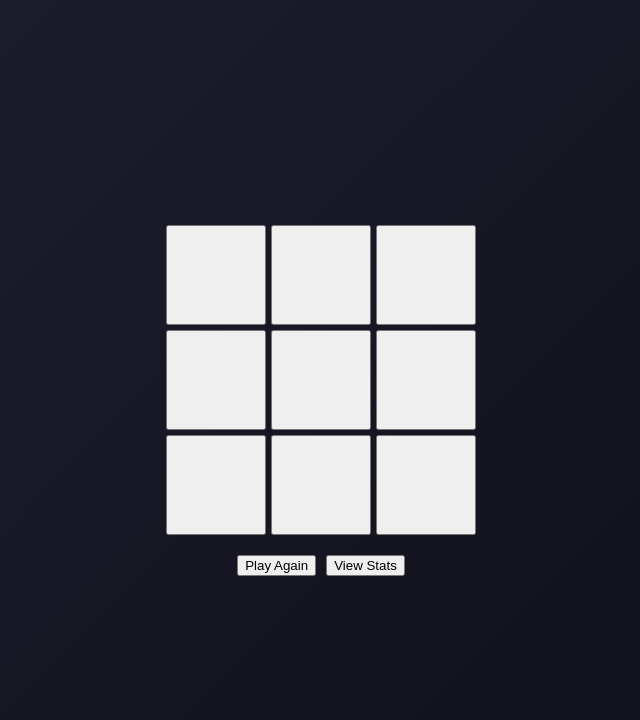
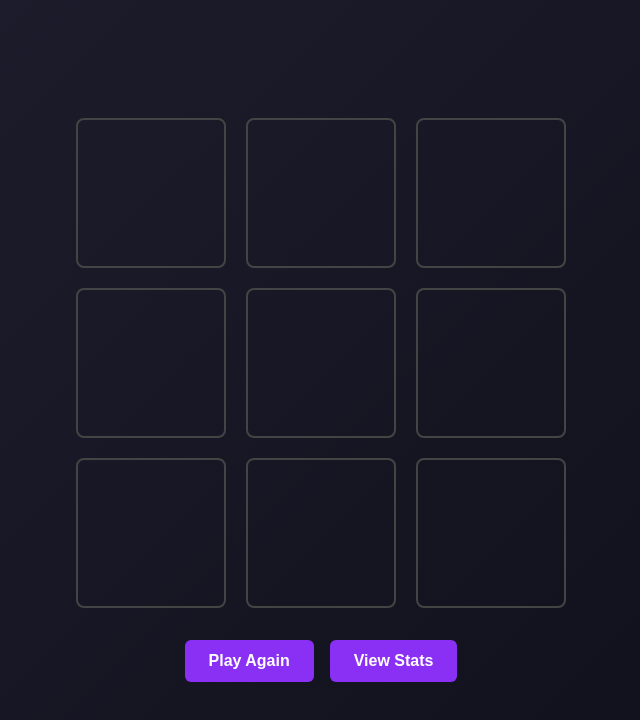
Before and after one commit to Jimmykotter/GridLock, a React app in the folder client/: page /gameboard in a window 1280 px wide. Shown: the top 720 px of the page, without its empty margins (319-959 px from the left). Built offline with nearby package versions, Linux system fonts and the light colour scheme; the HTML template or start-up script is replaced by a standard one.

Commit message:
adjusting styles and animations

```diff
--- a/client/package.json
+++ b/client/package.json
@@ -11,17 +11,21 @@
   },
   "dependencies": {
     "@apollo/client": "^3.7.14",
+    "@react-spring/web": "^9.7.5",
     "animejs": "^4.0.2",
+    "framer-motion": "^12.9.4",
     "graphql": "^16.6.0",
     "jwt-decode": "^4.0.0",
     "react": "^18.2.0",
     "react-dom": "^18.2.0",
-    "react-router-dom": "^6.23.1"
+    "react-router-dom": "^6.23.1",
+    "react-transition-group": "^4.4.5"
   },
   "devDependencies": {
     "@types/animejs": "^3.1.13",
     "@types/react": "^18.2.66",
     "@types/react-dom": "^18.2.22",
+    "@types/react-transition-group": "^4.4.12",
     "@typescript-eslint/eslint-plugin": "^7.2.0",
     "@typescript-eslint/parser": "^7.2.0",
     "@vitejs/plugin-react": "^4.2.1",
--- a/client/src/App.tsx
+++ b/client/src/App.tsx
@@ -1,48 +1,49 @@
+// import React from 'react';
+import { Routes, Route, useLocation } from 'react-router-dom';
+import { useTransition, animated } from '@react-spring/web';
 
-import {
-  ApolloClient,
-  InMemoryCache,
-  ApolloProvider,
-  createHttpLink,
-} from '@apollo/client';
-import { setContext } from '@apollo/client/link/context';
-import { Outlet } from 'react-router-dom';
+import LoginPage  from './pages/Login';
+import SignupPage from './pages/Signup';
+import GameBoard  from './pages/gameboard';
+import ErrorPage  from './pages/errorPage';
 
+export default function App() {
+  const location = useLocation();
+  const transitions = useTransition(location, {
+    keys: location.pathname,
+    from:   { opacity: 0, transform: 'translateX(100%)' },
+    enter:  { opacity: 1, transform: 'translateX(0%)'    },
+    leave:  { opacity: 0, transform: 'translateX(-100%)' },
+    config: { duration: 500 }
+  });
 
-
-const httpLink = createHttpLink({
-  uri: '/graphql',
-});
-
-// Construct request middleware that will attach the JWT token to every request as an `authorization` header
-const authLink = setContext((_, { headers }) => {
-  // get the authentication token from local storage if it exists
-  const token = localStorage.getItem('id_token');
-  // return the headers to the context so httpLink can read them
-  return {
-    headers: {
-      ...headers,
-      authorization: token ? `Bearer ${token}` : '',
-    },
-  };
-});
-
-const client = new ApolloClient({
-  // Set up our client to execute the `authLink` middleware prior to making the request to our GraphQL API
-  link: authLink.concat(httpLink),
-  cache: new InMemoryCache(),
-});
-
-function App() {
   return (
-    <ApolloProvider client={client}>
-      <div className="flex-column justify-flex-start min-100-vh">
-        <div className="container">
-          <Outlet />
-        </div>
-      </div>
-    </ApolloProvider>
+    <div style={{
+      position: 'relative',
+      width:    '100%',
+      height:   '100vh',
+      overflow: 'hidden'
+    }}>
+      {transitions((style, loc) => (
+        <animated.div
+          style={{
+            ...style,
+            position: 'absolute',
+            top:      0,
+            left:     0,
+            width:    '100%',
+            height:   '100%'
+          }}
+        >
+          <Routes location={loc} key={loc.pathname}>
+            <Route path="/"         element={<LoginPage />}   />
+            <Route path="/login"    element={<LoginPage />}   />
+            <Route path="/signup"   element={<SignupPage />}  />
+            <Route path="/gameboard" element={<GameBoard />}   />
+            <Route path="*"         element={<ErrorPage />}   />
+          </Routes>
+        </animated.div>
+      ))}
+    </div>
   );
 }
-
-export default App;
--- a/client/src/pages/gameboard.tsx
+++ b/client/src/pages/gameboard.tsx
@@ -1,247 +1,113 @@
-// // // Inside GameBoard.tsx
+// src/pages/GameBoard.tsx
+import React, { useEffect, useState } from 'react';
+import '../styles/gameboard.css';
 
-// import { useEffect, useState } from "react";
-
-// export default function GameBoard() {
-//   const PLAYER_SYMBOL = "X";
-//   const AI_SYMBOL = "O";
-//   const STARTING_BOARD = Array(9).fill(null);
-
-//   const [board, setBoard] = useState(STARTING_BOARD); // 9 squares
-//   const [currentPlayer, setCurrentPlayer] = useState(PLAYER_SYMBOL);
-//   const [winner, setWinner] = useState<string | null>(null);
-
-//   //start game immediately on render
-//   function startGame() {
-//     //coinflip on first game to see who starts (ideally)
-//     // winner goes first otherwise (ideally)
-//     setBoard(STARTING_BOARD);
-//     setCurrentPlayer(PLAYER_SYMBOL);
-//     setWinner(null);
-//   }
-
-//   useEffect(startGame, []);
-//   useEffect(function () {
-//     checkWin(board);
-//   });
-
-//   // see whos turn it is
-//   useEffect(
-//     function () {
-//       if (currentPlayer !== AI_SYMBOL) {
-//         return;
-//       }
-
-//       function getAiMove() {
-//         // make API request here*
-//       }
-//       getAiMove();
-//     },
-//     [currentPlayer]
-//   );
-//   // check if somebody won:
-//   // leave board and display message:
-//   // render button for play again
-//   // render button for see player stats
-
-//   function checkWin(board: (string | null)[]) {
-//     const winCombos = [
-//       [0, 1, 2],
-//       [3, 4, 5],
-//       [6, 7, 8], // rows
-//       [0, 3, 6],
-//       [1, 4, 7],
-//       [2, 5, 8], // columns
-//       [0, 4, 8],
-//       [2, 4, 6], // diagonals
-//     ];
-
-//     // for (let i = 0; i<winCombos.length; i++){
-//     //   const combo = winCombos[i]
-//     // }
-
-//     for (let combo of winCombos) {
-//       const [a, b, c] = combo;
-
-//       // check that all slots have a value
-//       if (!board[a] || !board[b] || !board[c]) {
-//         continue;
-//       }
-
-//       // check if board contains winning combo
-//       if (board[a] === board[b] && board[b] === board[c]) {
-//         setWinner(board[a]);
-//       }
-//     }
-// return (
-//   <div>
-//   {winner && <p>{winner} wins!</p>}
-//   <button onClick={startGame}>Start New Game</button>
-//   <button onClick={() => alert("Player stats feature coming soon!")}>
-//     View Stats
-//   </button>
-//   </div>
-// );
-
-//   }
-
-//   function handleCellClick(index: number) {
-//     if (currentPlayer !== PLAYER_SYMBOL || board[index]) return; // Ignore if not player's turn or already filled
-
-//     const newBoard = [...board];
-//     newBoard[index] = PLAYER_SYMBOL; // Player always plays X
-//     setBoard(newBoard);
-//     setCurrentPlayer(AI_SYMBOL); // Switch to AI's turn
-//   }
-
-//   return (
-//     <div
-//       style={{
-//         display: "grid",
-//         gridTemplateColumns: "repeat(3, 100px)",
-//         gap: "5px",
-
-//       }}
-//     >
-//       {board.map((cell, idx) => (
-//         <button
-//           key={idx}
-//           onClick={() => handleCellClick(idx)}
-//           style={{ width: "100px", height: "100px", fontSize: "32px" }}
-//           title={!cell ? `make a move on square ${idx + 1}` : ``}
-//           disabled={cell ? true : false}
-//         >
-//           {cell}
-//         </button>
-//       ))}
-//     </div>
-//   );
-// }
-
-// Inside GameBoard.tsx
-
-import { useEffect, useState } from "react";
+type Cell = string | null;
+const PLAYER_SYMBOL: Cell = 'X';
+const AI_SYMBOL:      Cell = 'O';
+const STARTING_BOARD: Cell[] = Array(9).fill(null);
 
 export default function GameBoard() {
-  const PLAYER_SYMBOL = "X";
-  const AI_SYMBOL = "O";
-  const STARTING_BOARD = Array(9).fill(null);
+  const [board, setBoard] = useState<Cell[]>([...STARTING_BOARD]);
+  const [currentPlayer, setCurrentPlayer] = useState<Cell>(PLAYER_SYMBOL);
+  const [winner, setWinner] = useState<Cell>(null);
 
-  const [board, setBoard] = useState<(string | null)[]>(STARTING_BOARD);
-  const [currentPlayer, setCurrentPlayer] = useState(PLAYER_SYMBOL);
-  const [winner, setWinner] = useState<string | null>(null);
-
-  function startGame() {
-    setBoard(STARTING_BOARD);
+  const startGame = () => {
+    setBoard([...STARTING_BOARD]);
     setCurrentPlayer(PLAYER_SYMBOL);
     setWinner(null);
-  }
+  };
 
-  useEffect(startGame, []); // ✅ Correct - start game on mount
+  useEffect(() => {
+    startGame();
+  }, []);
 
   useEffect(() => {
     checkWin(board);
   }, [board]);
-  // ✅ Changed: Previously missing dependency array in checkWin useEffect (before it was running on *every* render).
 
   useEffect(() => {
     if (currentPlayer !== AI_SYMBOL || winner) return;
-    // ✅ Added winner check so AI doesn't move after game over
 
-    function getAiMove() {
-      const emptyIndexes = board
-        .map((cell, idx) => (cell === null ? idx : null))
-        .filter((idx) => idx !== null) as number[];
-
-      if (emptyIndexes.length === 0) return; // no available moves
+    const getAiMove = () => {
+      const emptyIndexes = board.reduce<number[]>((acc, cell, idx) => {
+        if (cell === null) acc.push(idx);
+        return acc;
+      }, []);
+      if (emptyIndexes.length === 0) return;
 
       const randomMove =
         emptyIndexes[Math.floor(Math.random() * emptyIndexes.length)];
 
-      const newBoard = [...board];
-      newBoard[randomMove] = AI_SYMBOL;
-      setBoard(newBoard);
-      setCurrentPlayer(PLAYER_SYMBOL); // return turn to human
-    }
+      setBoard(prev => {
+        const next = [...prev];
+        next[randomMove] = AI_SYMBOL;
+        return next;
+      });
+      setCurrentPlayer(PLAYER_SYMBOL);
+    };
 
-    setTimeout(getAiMove, 750);
-    // ✅ Kept your basic idea, just slight delay for "thinking" effect
+    const timer = setTimeout(getAiMove, 750);
+    return () => clearTimeout(timer);
   }, [currentPlayer, board, winner]);
-  // ✅ Added winner to dependency array for safety
 
-  function checkWin(board: (string | null)[]) {
-    const winCombos = [
-      [0, 1, 2],
-      [3, 4, 5],
-      [6, 7, 8],
-      [0, 3, 6],
-      [1, 4, 7],
-      [2, 5, 8],
-      [0, 4, 8],
-      [2, 4, 6],
+  const checkWin = (bd: Cell[]) => {
+    const combos = [
+      [0,1,2],[3,4,5],[6,7,8],
+      [0,3,6],[1,4,7],[2,5,8],
+      [0,4,8],[2,4,6],
     ];
-
-    for (let combo of winCombos) {
-      const [a, b, c] = combo;
-      if (board[a] && board[a] === board[b] && board[b] === board[c]) {
-        setWinner(board[a]);
+    for (const [a,b,c] of combos) {
+      if (bd[a] && bd[a] === bd[b] && bd[b] === bd[c]) {
+        setWinner(bd[a]);
         return;
       }
     }
-  }
+  };
 
-  function handleCellClick(index: number) {
-    if (currentPlayer !== PLAYER_SYMBOL || board[index] || winner) return;
-    // ✅ Added winner check: prevents player from clicking after game ends
+  const handleCellClick = (i: number) => {
+    if (currentPlayer !== PLAYER_SYMBOL || board[i] !== null || winner) return;
 
-    const newBoard = [...board];
-    newBoard[index] = PLAYER_SYMBOL;
-    setBoard(newBoard);
-    setCurrentPlayer(AI_SYMBOL); // Switch to AI
-  }
+    setBoard(prev => {
+      const next = [...prev];
+      next[i] = PLAYER_SYMBOL;
+      return next;
+    });
+    setCurrentPlayer(AI_SYMBOL);
+  };
 
   return (
-    <div
-      style={{
-        minHeight: "100vh",
-        display: "flex",
-        flexDirection: "column",
-        justifyContent: "center",
-        alignItems: "center",
-      }}
-    >
-      {winner && <h2>{winner} wins!</h2>}
+    <div className="gameboard-container">
+      {winner && (
+        <div
+          className={`winner-text ${
+            winner === PLAYER_SYMBOL ? 'player' : 'ai'
+          }`}
+        >
+          {winner} wins!
+        </div>
+      )}
 
-      <div
-        style={{
-          display: "grid",
-          gridTemplateColumns: "repeat(3, 100px)",
-          gap: "5px",
-          marginBottom: "20px",
-        }}
-      >
+      <div className="gameboard-grid">
         {board.map((cell, idx) => (
           <button
             key={idx}
             onClick={() => handleCellClick(idx)}
-            style={{
-              width: "100px",
-              height: "100px",
-              fontSize: "32px",
-            }}
-            title={!cell ? `make a move on square ${idx + 1}` : ""}
+            className={`cell-button ${
+              cell === PLAYER_SYMBOL ? 'player' :
+              cell === AI_SYMBOL     ? 'ai'     : ''
+            }`}
+            title={cell === null ? `Make a move on square ${idx + 1}` : ''}
             disabled={cell !== null || winner !== null}
-            // ✅ Small fix: disable button if the square is filled or someone won
           >
-            {cell || ""}
+            {cell ?? ''}
           </button>
         ))}
       </div>
 
-      {/* ✅ Move the two buttons *outside* of checkWin — must always render properly */}
-      <div style={{ display: "flex", gap: "10px" }}>
+      <div className="gameboard-controls">
         <button onClick={startGame}>Play Again</button>
-        <button onClick={() => alert("Player stats feature coming soon!")}>
+        <button onClick={() => alert('Player stats feature coming soon!')}>
           View Stats
         </button>
       </div>
--- a/client/src/styles/gameboard.css
+++ b/client/src/styles/gameboard.css
@@ -0,0 +1,94 @@
+/* src/styles/gameboard.css */
+:root {
+    --player-color: #e63946;
+    --ai-color:     #457b9d;
+  }
+
+  .gameboard-container {
+    display: flex;
+    flex-direction: column;
+    justify-content: center;
+    align-items: center;
+    min-height: 100vh;
+  }
+
+  .winner-text {
+    font-size: 2rem;
+    font-weight: 800;
+    margin-bottom: 1.5rem;
+  }
+
+  .winner-text.player {
+    color: var(--player-color);
+    text-shadow: 0 0 8px var(--player-color), 0 0 16px var(--player-color);
+  }
+
+  .winner-text.ai {
+    color: var(--ai-color);
+    text-shadow: 0 0 8px var(--ai-color), 0 0 16px var(--ai-color);
+  }
+
+  .gameboard-grid {
+    display: grid;
+    grid-template-columns: repeat(3, 150px);
+    gap: 20px;
+    margin-bottom: 2rem;
+  }
+
+  .cell-button {
+    width: 150px;
+    height: 150px;
+    font-size: 3.5rem;
+    font-weight: bold;
+    background: transparent;
+    border: 2px solid #444;
+    border-radius: 8px;
+    color: var(--text-main);
+    cursor: pointer;
+    transition: border-color 0.3s;
+  }
+
+  .cell-button:hover {
+    border-color: var(--primary);
+  }
+
+  .cell-button.player {
+    color: var(--player-color);
+    text-shadow: 0 0 8px var(--player-color), 0 0 16px var(--player-color);
+  }
+
+  .cell-button.ai {
+    color: var(--ai-color);
+    text-shadow: 0 0 8px var(--ai-color), 0 0 16px var(--ai-color);
+  }
+
+  .cell-button:disabled {
+    cursor: default;
+    opacity: 0.8;
+  }
+
+  .gameboard-controls {
+    display: flex;
+    gap: 16px;
+  }
+
+  .gameboard-controls button {
+    padding: 0.75rem 1.5rem;
+    background: var(--primary);
+    color: #fff;
+    border: none;
+    border-radius: 6px;
+    font-size: 1rem;
+    font-weight: 600;
+    cursor: pointer;
+    transition: background 0.3s, transform 0.2s;
+  }
+
+  .gameboard-controls button:hover {
+    background: var(--primary-hover);
+    transform: translateY(-1px);
+  }
+
+  .gameboard-controls button:active {
+    transform: translateY(1px);
+  }
```
Also changed, not shown: client/src/pages/Login.tsx (+34 -38 lines), client/src/pages/Signup.tsx (+36 -40 lines), client/src/styles/app.css (added, +14 -0 lines), client/src/styles/login.css (+0 -11 lines), client/src/styles/signup.css (+0 -11 lines), 1 other file (tests, documents, lock files or other folders).
